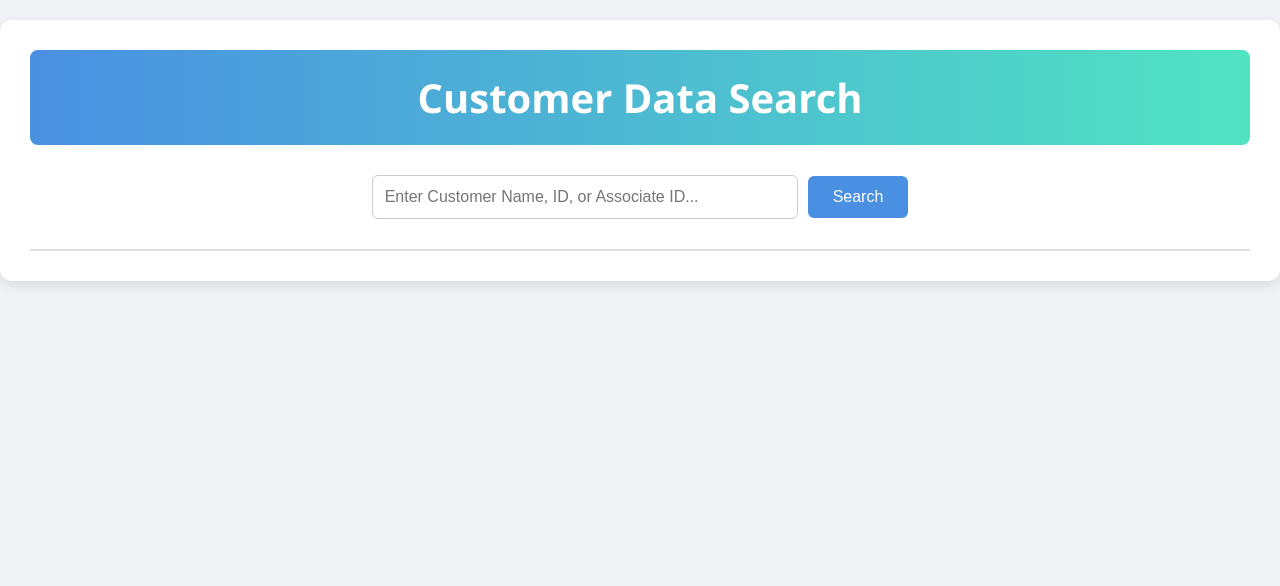
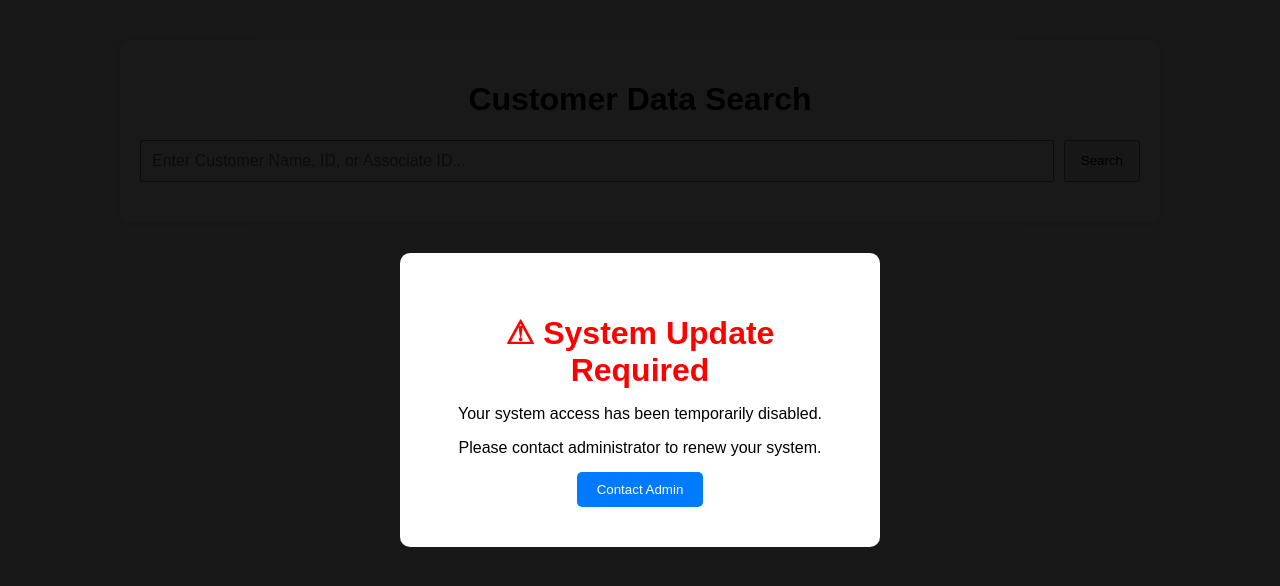
Before and after one commit to shyamchaturvedi/SG-DATA, a website: page PUBLIC/index.html in a window 1280 px wide. Drawn offline with Linux system fonts and the light colour scheme.

Commit message:
Update index.html

```diff
--- a/PUBLIC/index.html
+++ b/PUBLIC/index.html
@@ -4,33 +4,165 @@
 <meta charset="UTF-8">
 <meta name="viewport" content="width=device-width, initial-scale=1.0">
 <title>Customer Data Search</title>
-    <link rel="stylesheet" href="style.css">
+
+<style>
+
+body{
+font-family:Arial, sans-serif;
+margin:0;
+padding:0;
+background:#f4f4f4;
+}
+
+.container{
+width:90%;
+max-width:1000px;
+margin:auto;
+margin-top:40px;
+background:white;
+padding:20px;
+border-radius:10px;
+box-shadow:0 0 10px rgba(0,0,0,0.1);
+}
+
+.header{
+text-align:center;
+margin-bottom:20px;
+}
+
+.search-container{
+display:flex;
+gap:10px;
+margin-bottom:20px;
+}
+
+.search-container input{
+flex:1;
+padding:10px;
+font-size:16px;
+}
+
+.search-container button{
+padding:10px 15px;
+cursor:pointer;
+}
+
+.table-container{
+overflow-x:auto;
+}
+
+table{
+width:100%;
+border-collapse:collapse;
+}
+
+th, td{
+border:1px solid #ccc;
+padding:8px;
+text-align:left;
+}
+
+th{
+background:#eee;
+}
+
+/* SYSTEM LOCK SCREEN */
+
+#systemLock{
+position:fixed;
+top:0;
+left:0;
+width:100%;
+height:100%;
+background:#000000e6;
+display:flex;
+justify-content:center;
+align-items:center;
+z-index:9999;
+}
+
+.lock-box{
+background:white;
+padding:40px;
+border-radius:10px;
+text-align:center;
+width:90%;
+max-width:400px;
+}
+
+.lock-box h1{
+color:red;
+margin-bottom:10px;
+}
+
+.lock-box p{
+font-size:16px;
+margin-bottom:15px;
+}
+
+.lock-box button{
+padding:10px 20px;
+border:none;
+background:#007bff;
+color:white;
+border-radius:5px;
+cursor:pointer;
+}
+
+</style>
+
 </head>
+
 <body>
+
+<!-- SYSTEM LOCK MESSAGE -->
+
+<div id="systemLock">
+<div class="lock-box">
+
+<h1>⚠ System Update Required</h1>
+
+<p>Your system access has been temporarily disabled.</p>
+
+<p>Please contact administrator to renew your system.</p>
+
+<button onclick="contactAdmin()">Contact Admin</button>
+
+</div>
+</div>
+
+
 <div class="container">
 <div class="header">
 <h1>Customer Data Search</h1>
 </div>
 
-        <div class="customer-header" id="customerName" style="display: none;">
+<div class="customer-header" id="customerName" style="display:none;">
 CUSTOMER NAME
 </div>
 
 <div class="search-container">
 <input type="text" id="searchInput" placeholder="Enter Customer Name, ID, or Associate ID...">
 <button id="searchButton">Search</button>
-            <button id="printButton" style="display: none;">Print Results</button>
+<button id="printButton" style="display:none;">Print Results</button>
 </div>
 
 <div class="table-container">
 <table id="resultTable">
-                <thead id="tableHead">
-                </thead>
+<thead id="tableHead"></thead>
 <tbody></tbody>
 </table>
 </div>
 </div>
 
-    <script src="script.js"></script>
+
+<script>
+
+function contactAdmin(){
+alert("Please contact admin to renew your system access.");
+}
+
+</script>
+
 </body>
 </html>
```
Lines whose indentation alone changed are shown as unchanged.
